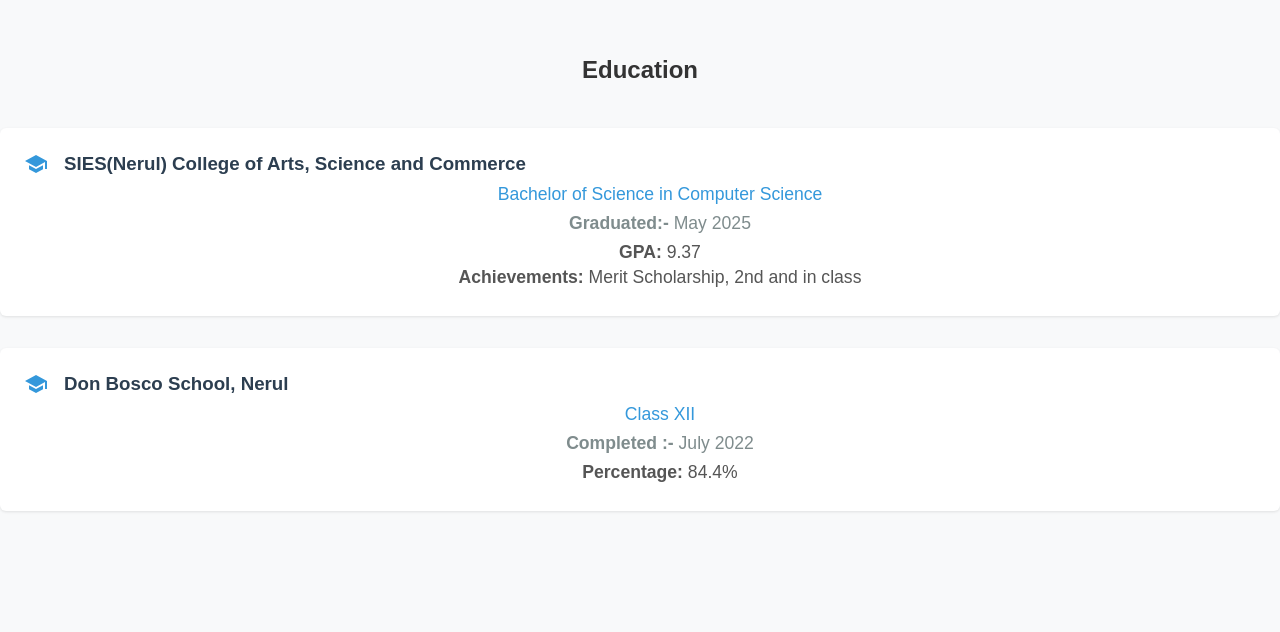
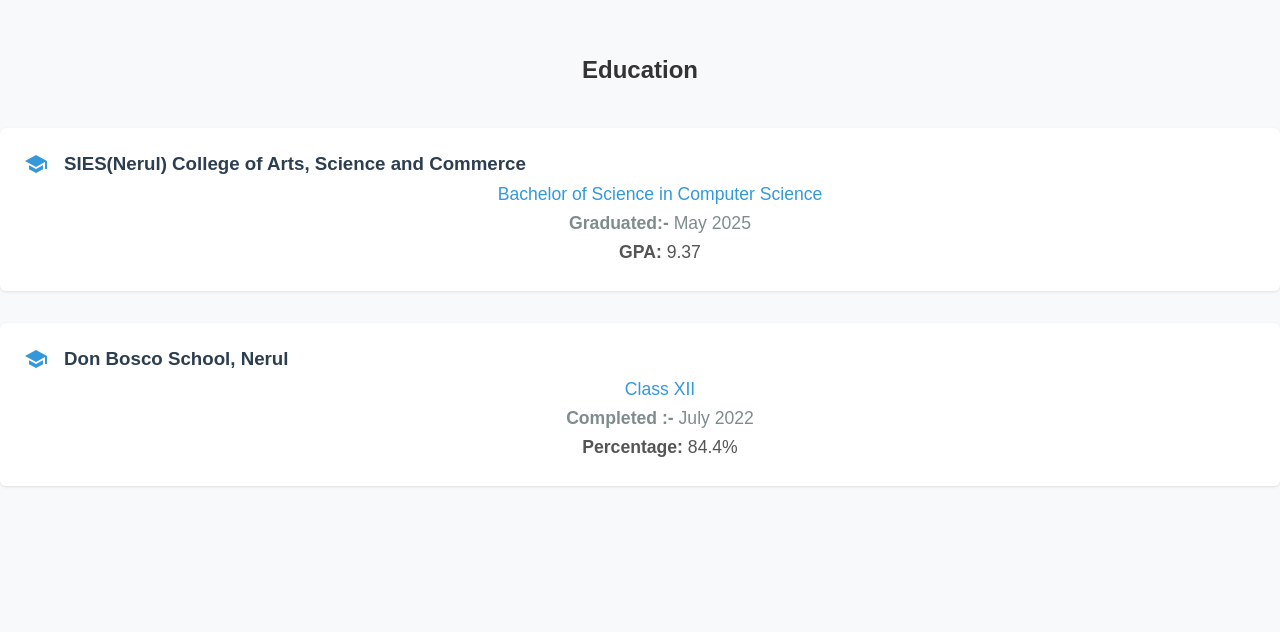
Before and after one commit to rudrakanwar2004/Portfolio, a React (Vite) app: page / in a window 1280 px wide. Shown: the part 1708-2340 px from the top of the page. Built offline with nearby package versions, Linux system fonts and the light colour scheme; the HTML template or start-up script is replaced by a standard one.

Commit message:
added education

```diff
--- a/src/components/Education.jsx
+++ b/src/components/Education.jsx
@@ -32,10 +32,6 @@
                     <div style={{ margin: '0.5rem 0 0 2.5rem' }}>
                         <p style={{ margin: '0.25rem 0', color: '#555' }}>
                             <strong>GPA:</strong> 9.37
-                        </p>
-                        <p style={{ margin: '0.25rem 0', color: '#555' }}>
-                            <strong>Achievements:</strong> Merit Scholarship, 2nd and in class
-                            <br />
                         </p>
                     </div>
                 </li>
```
